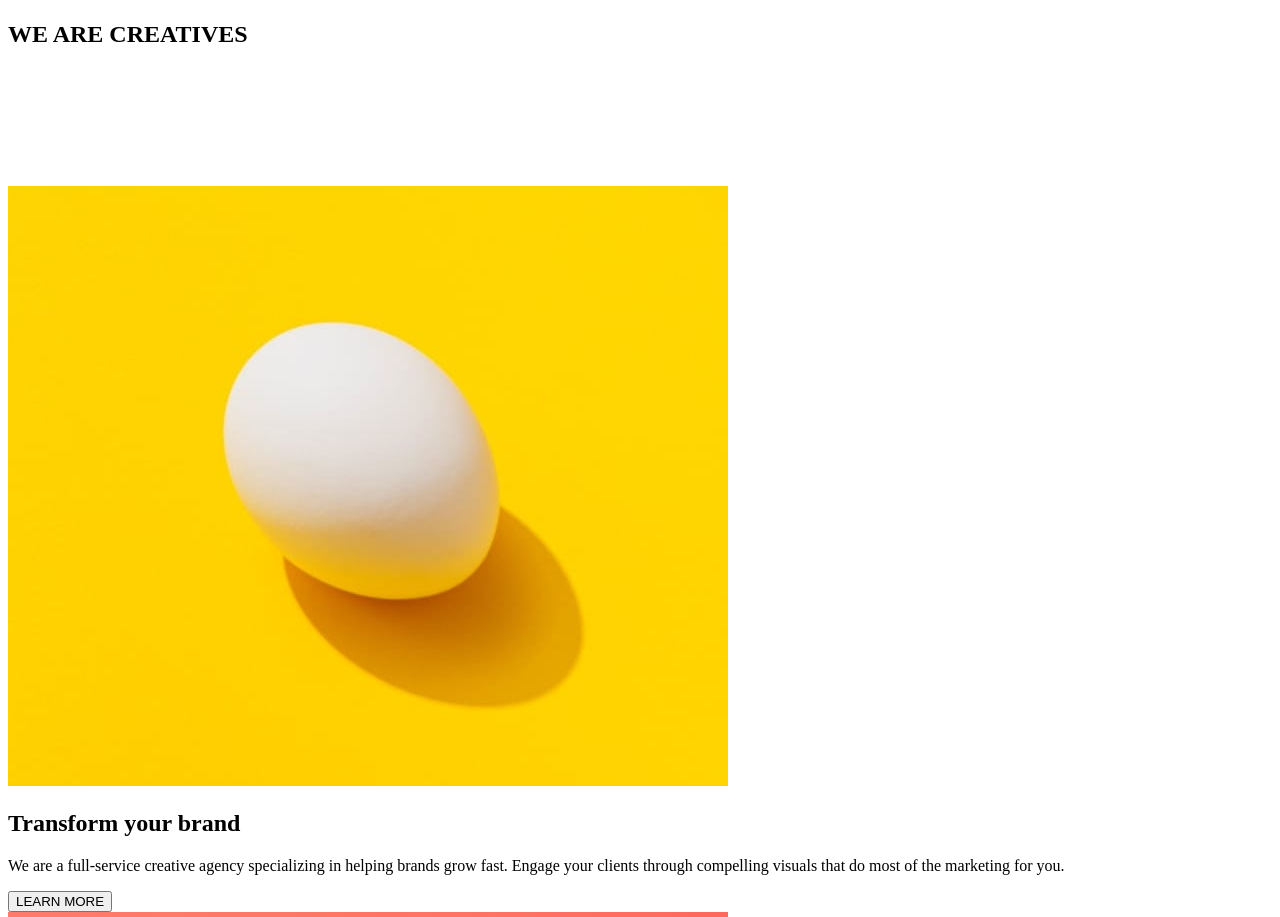
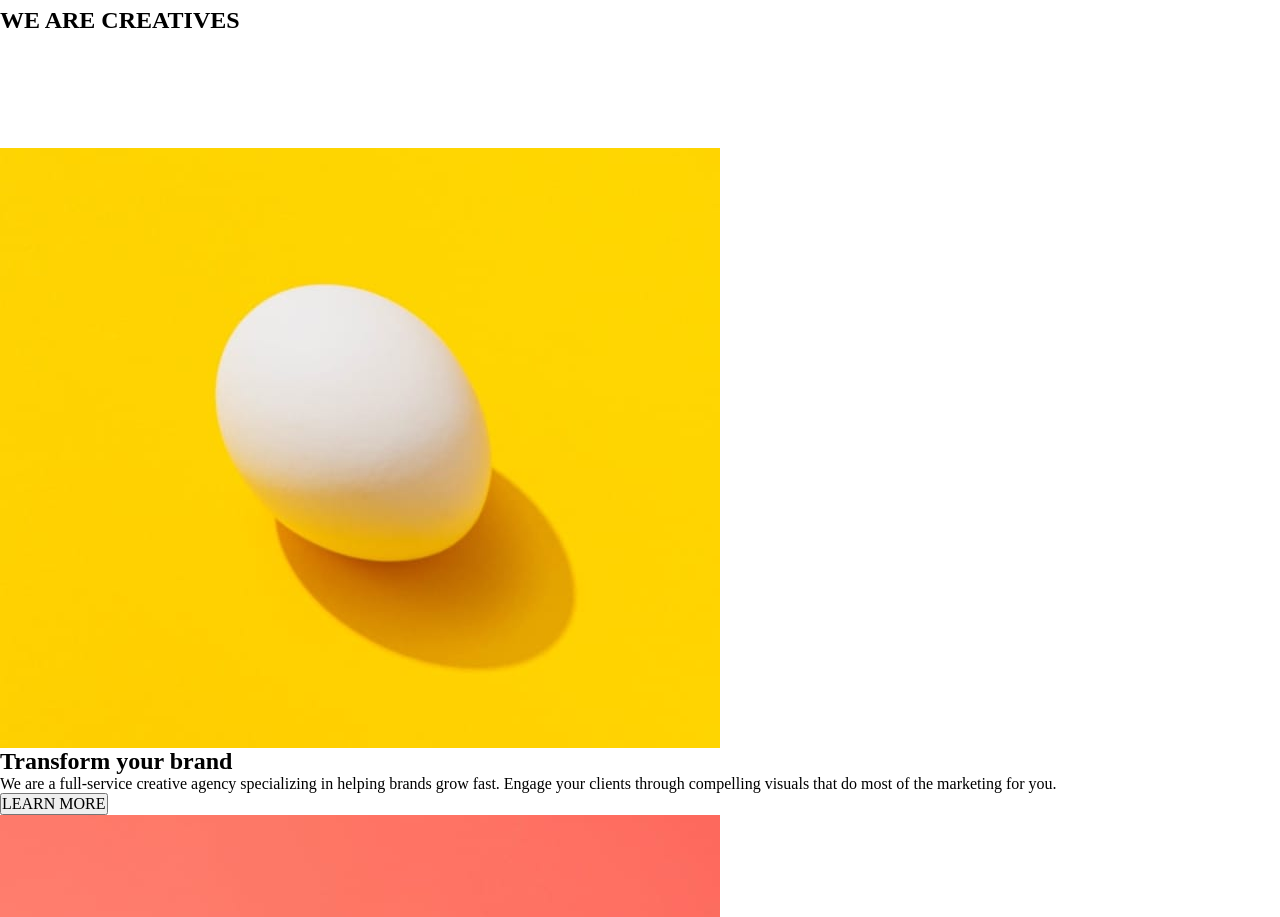
Before and after one commit to aarontark/Sunnyside-Agency-Landing-Page, a plain HTML site: page index.html in a window 1280 px wide. Shown: the part 35-952 px from the top of the page. Drawn offline with Linux system fonts and the light colour scheme.

Commit message:
wroted stylesheet reset in css

```diff
--- a/style.css
+++ b/style.css
@@ -25,3 +25,18 @@
     font-family: frauncesBold;
     src: url(./fonts/Fraunces_144pt-Bold.ttf);
 }
+
+*, *::before, *::after {
+    margin: 0;
+    padding: 0;
+    box-sizing: border-box;
+}
+
+img {
+    display: block;
+    max-width: 100%;
+}
+
+button {
+    font: inherit;
+}
```
